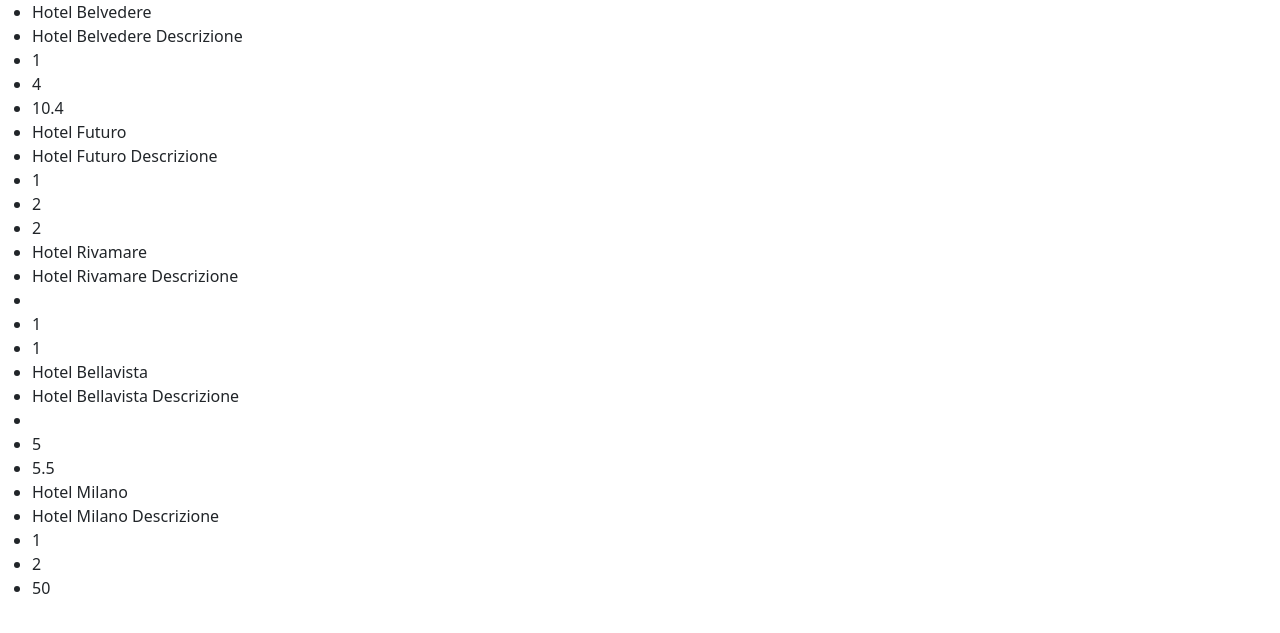
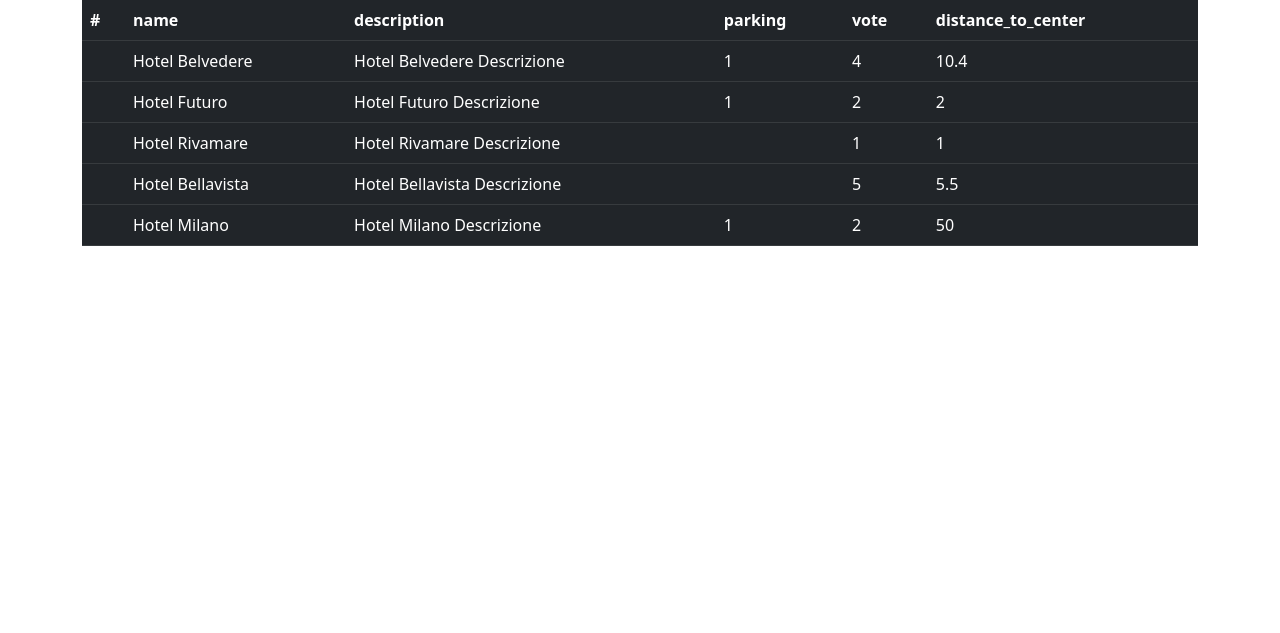
Before and after one commit to Antonio9026/php-hotel, a PHP site: page / in a window 1280 px wide. Shown: the top 633 px of the page. Run offline with PHP 8.4, Linux system fonts and the light colour scheme.

Commit message:
stampa tabella bootstrap

```diff
--- a/index.php
+++ b/index.php
@@ -54,7 +54,8 @@ $hotels = [
 </head>
 
 <body>
-    <ul>
+    <!-- stampa senza grafica  -->
+    <!-- <ul>
         <?php foreach ($hotels as $hotel) { ?>
             <li> <?php echo $hotel["name"] ?></li>
             <li> <?php echo $hotel["description"] ?></li>
@@ -63,7 +64,42 @@ $hotels = [
             <li> <?php echo $hotel["distance_to_center"] ?></li>
 
         <?php } ?>
-    </ul>
+    </ul> -->
+
+<!-- --------------------------------------------------------------------- -->
+
+
+
+ <!-- stampa con tabella bootstrap -->
+
+    <div class="container">
+
+        <table class="table table-hover table-dark">
+  <thead>
+    <tr>
+      <th scope="col">#</th>
+      <?php foreach ($hotels[0] as $key => $hotel) { ?>
+      <th scope="col"><?php echo $key ?></th>
+
+      <?php }?>
+    </tr>
+  </thead>
+  <tbody>
+  <?php foreach ($hotels as $key => $hotel) { ?>
+    <tr>
+      <th scope="row"></th>
+
+      <td><?php echo $hotel["name"] ?></td>
+      <td><?php echo $hotel["description"] ?></td>
+      <td><?php echo $hotel["parking"] ?></td>
+      <td><?php echo $hotel["vote"] ?></td>
+      <td><?php echo $hotel["distance_to_center"] ?></td>
+
+    </tr>
+    <?php }?>
+  </tbody>
+</table>
+    </div>
 </body>
 
 </html>
```
